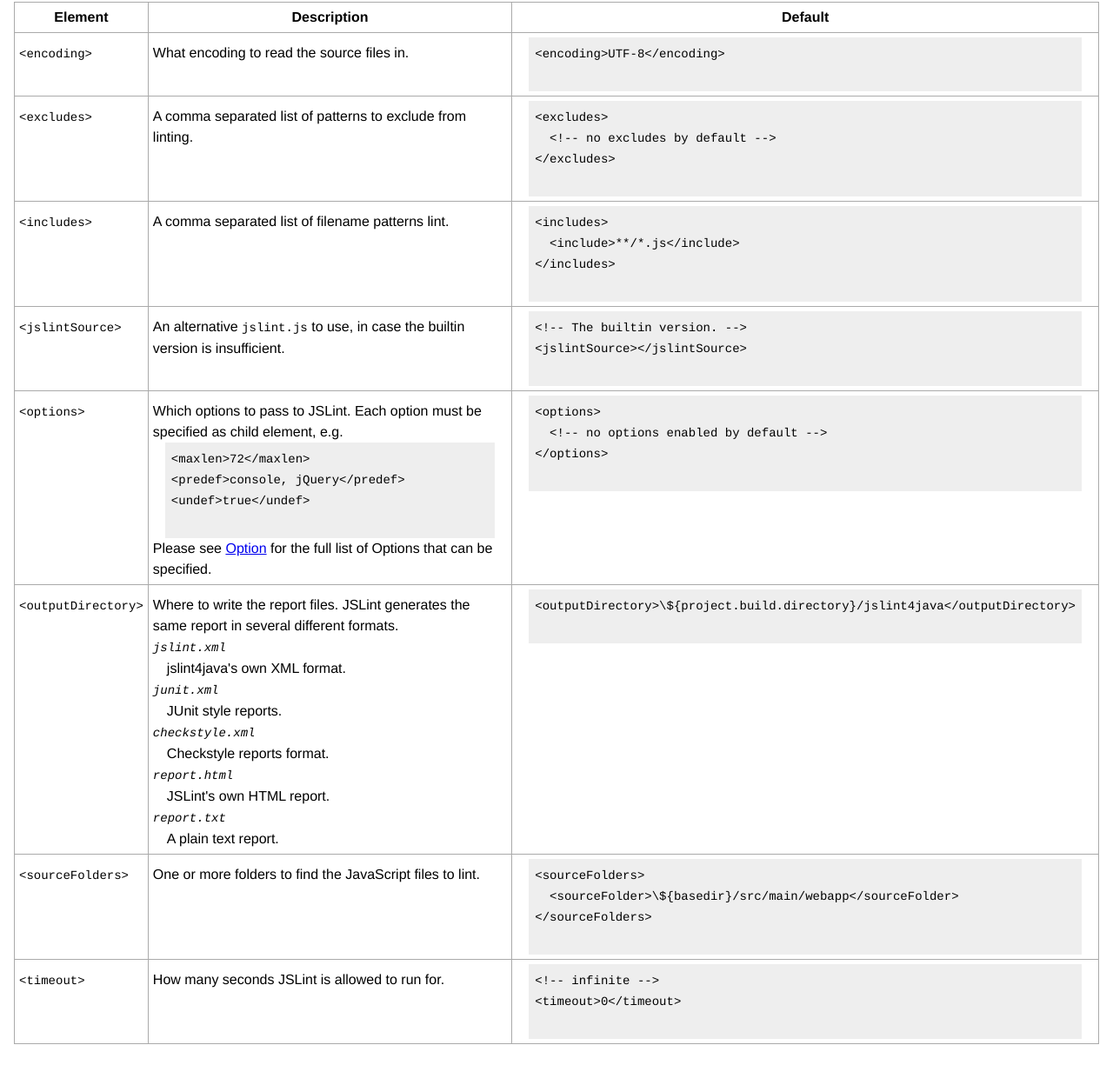
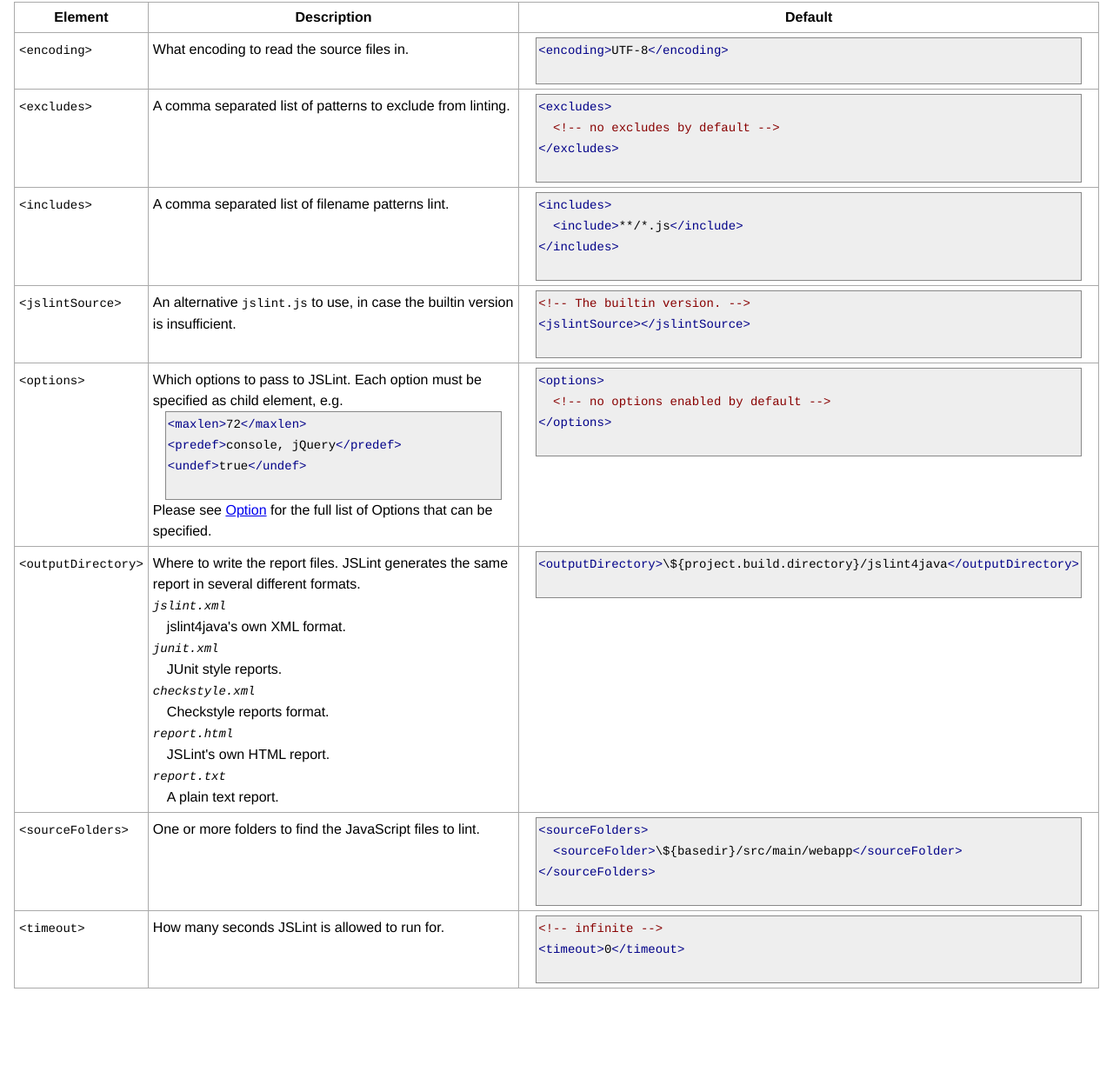
Before and after one commit to happygiraffe/jslint4java, a plain HTML site: page jslint4java-docs/src/main/resources/maven.html in a window 1280 px wide. Shown: the part 1746-2971 px from the top of the page at 87% size. After the commit the page ends 2907 px from the top, so only its background shows below. Drawn offline with Linux system fonts and the light colour scheme.

Commit message:
Correct the highlighter class name.

```diff
--- a/jslint4java-docs/src/main/resources/maven.html
+++ b/jslint4java-docs/src/main/resources/maven.html
@@ -111,7 +111,7 @@ $ mvn jslint4java:lint
         <td><code>&lt;encoding&gt;</code></td>
         <td>What encoding to read the source files in.</td>
         <td>
-          <pre class="prettyify">
+          <pre class="prettyprint">
 &lt;encoding&gt;UTF-8&lt;/encoding&gt;
           </pre>
         </td>
@@ -121,7 +121,7 @@ $ mvn jslint4java:lint
         <td><code>&lt;excludes&gt;</code></td>
         <td>A comma separated list of patterns to exclude from linting.</td>
         <td>
-          <pre class="prettyify">
+          <pre class="prettyprint">
 &lt;excludes&gt;
   &lt;!-- no excludes by default --&gt;
 &lt;/excludes&gt;
@@ -133,7 +133,7 @@ $ mvn jslint4java:lint
         <td><code>&lt;includes&gt;</code></td>
         <td>A comma separated list of filename patterns lint.</td>
         <td>
-          <pre class="prettyify">
+          <pre class="prettyprint">
 &lt;includes&gt;
   &lt;include&gt;**/*.js&lt;/include&gt;
 &lt;/includes&gt;
@@ -145,7 +145,7 @@ $ mvn jslint4java:lint
         <td><code>&lt;jslintSource&gt;</code></td>
         <td>An alternative <code>jslint.js</code> to use, in case the builtin version is insufficient.</td>
         <td>
-          <pre class="prettyify">
+          <pre class="prettyprint">
 &lt;!-- The builtin version. --&gt;
 &lt;jslintSource&gt;&lt;/jslintSource&gt;
           </pre>
@@ -157,7 +157,7 @@ $ mvn jslint4java:lint
         <td>
           Which options to pass to JSLint.  Each option must be specified as
           child element, e.g.
-          <pre class="prettyify">
+          <pre class="prettyprint">
 &lt;maxlen&gt;72&lt;/maxlen&gt;
 &lt;predef&gt;console, jQuery&lt;/predef&gt;
 &lt;undef&gt;true&lt;/undef&gt;
@@ -167,7 +167,7 @@ $ mvn jslint4java:lint
           for the full list of Options that can be specified.
         </td>
         <td>
-          <pre class="prettyify">
+          <pre class="prettyprint">
 &lt;options&gt;
   &lt;!-- no options enabled by default --&gt;
 &lt;/options&gt;
@@ -188,7 +188,7 @@ $ mvn jslint4java:lint
         </dl>
         </td>
         <td>
-          <pre class="prettyify">
+          <pre class="prettyprint">
 &lt;outputDirectory&gt;\${project.build.directory}/jslint4java&lt;/outputDirectory&gt;
           </pre>
         </td>
@@ -198,7 +198,7 @@ $ mvn jslint4java:lint
         <td><code>&lt;sourceFolders&gt;</code></td>
         <td>One or more folders to find the JavaScript files to lint.</td>
         <td>
-          <pre class="prettyify">
+          <pre class="prettyprint">
 &lt;sourceFolders&gt;
   &lt;sourceFolder&gt;\${basedir}/src/main/webapp&lt;/sourceFolder&gt;
 &lt;/sourceFolders&gt;
@@ -210,7 +210,7 @@ $ mvn jslint4java:lint
         <td><code>&lt;timeout&gt;</code></td>
         <td>How many seconds JSLint is allowed to run for.</td>
         <td>
-          <pre class="prettyify">
+          <pre class="prettyprint">
 &lt;!-- infinite --&gt;
 &lt;timeout&gt;0&lt;/timeout&gt;
           </pre>
```
